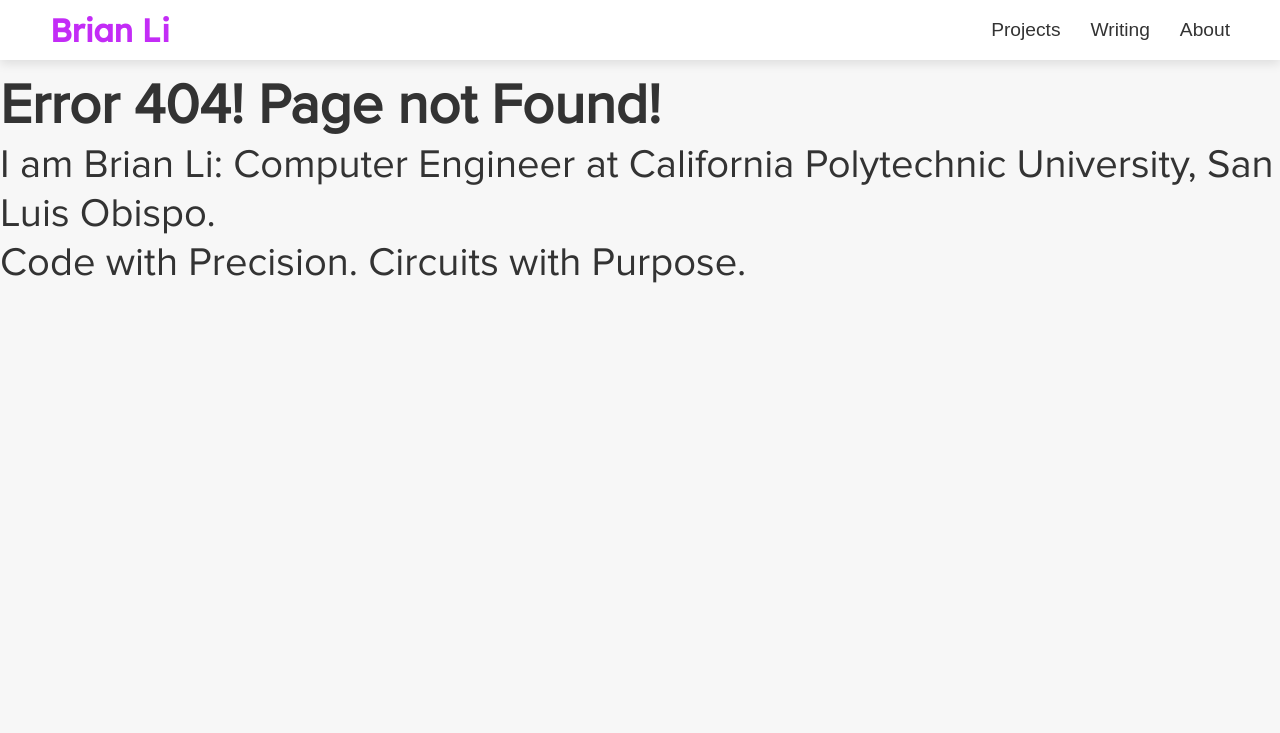
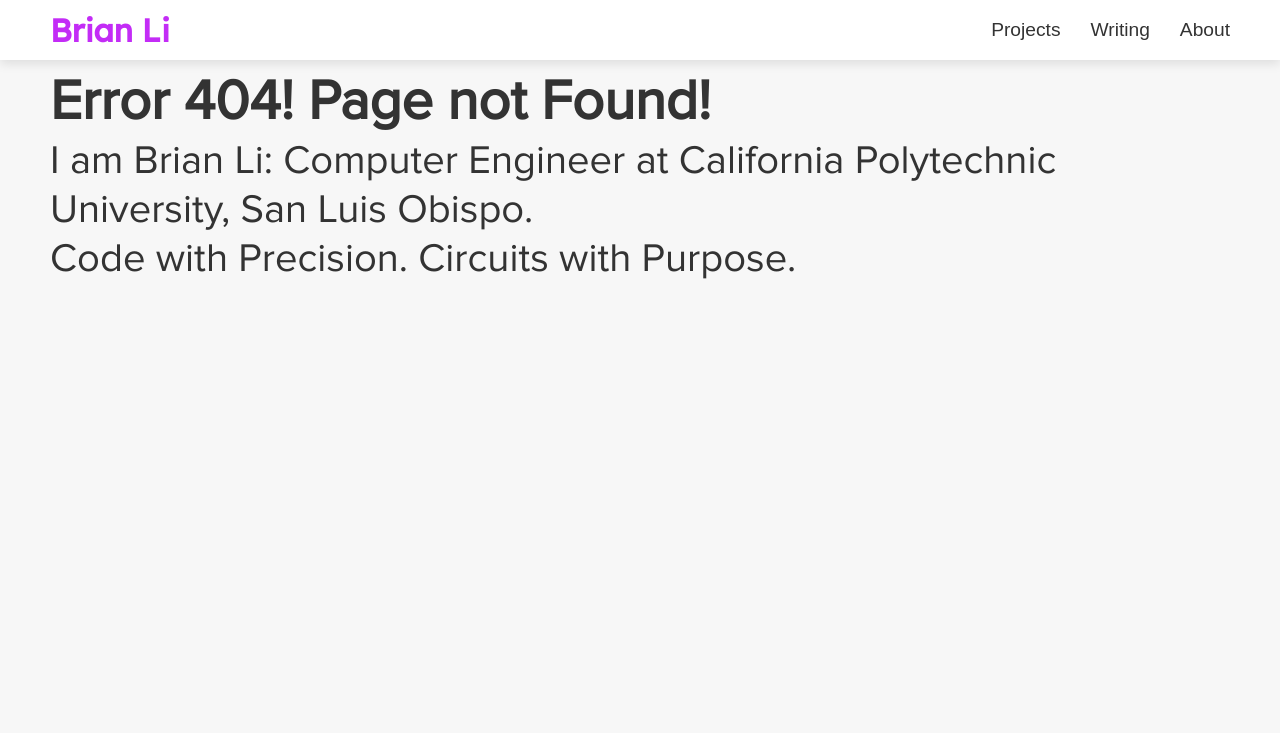
Before and after one commit to BrianLiDesign/brianlidesign.github.io, a plain HTML site: page 404.html in a window 1280 px wide. Shown: the top 733 px of the page. Drawn offline with Linux system fonts and the light colour scheme; a web font is replaced by a local one.

Commit message:
Updated container alignment

```diff
--- a/404.html
+++ b/404.html
@@ -64,14 +64,16 @@
     </header>
 
     <main>
+      <div class="container">
         <div class="header-text">
           <!-- Header Text -->
           <h1>Error 404! Page not Found!</h1>
           <p>
-          I am Brian Li: Computer Engineer at California Polytechnic University,
-          San Luis Obispo.
+            I am Brian Li: Computer Engineer at California Polytechnic
+            University, San Luis Obispo.
           </p>
           <p>Code with Precision. Circuits with Purpose.</p>
+        </div>
       </div>
     </main>
 
```
Lines whose indentation alone changed are shown as unchanged.
